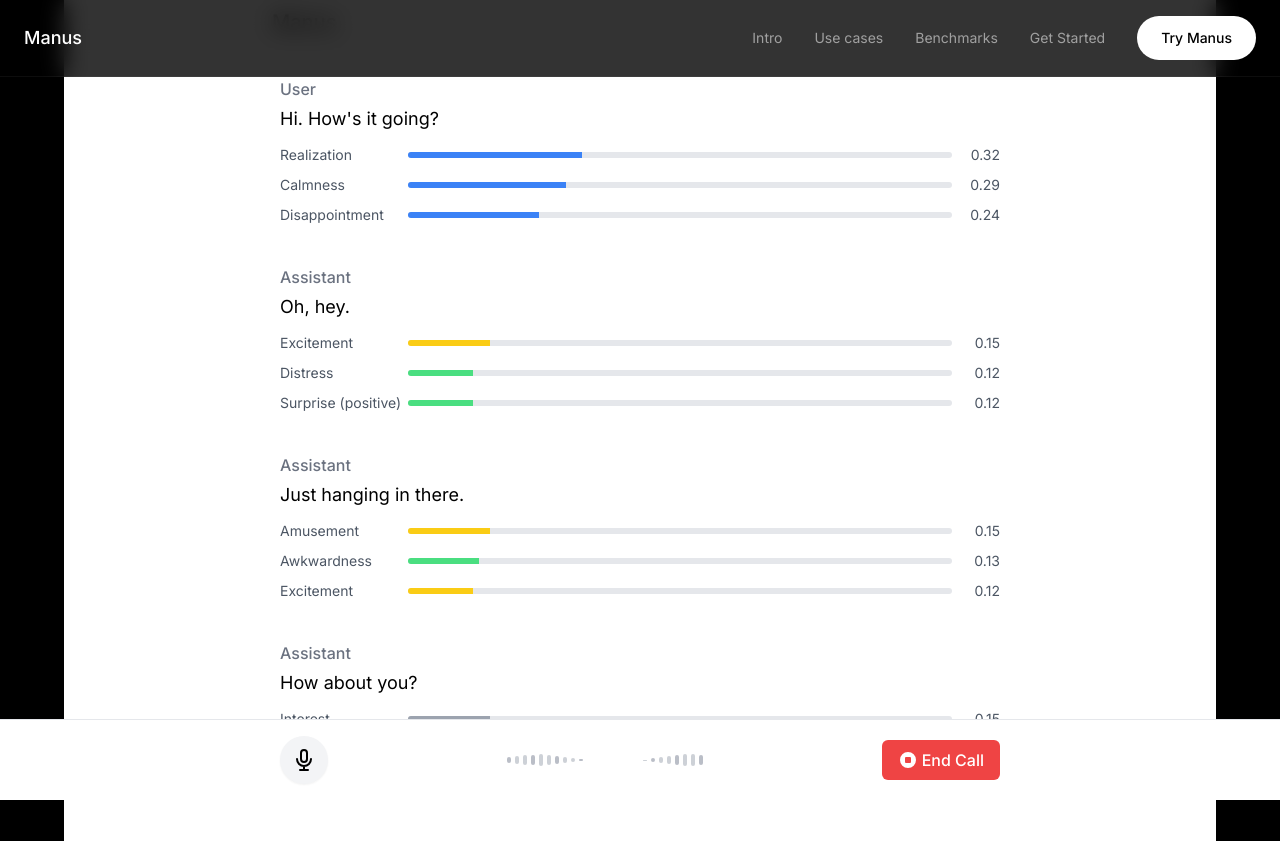
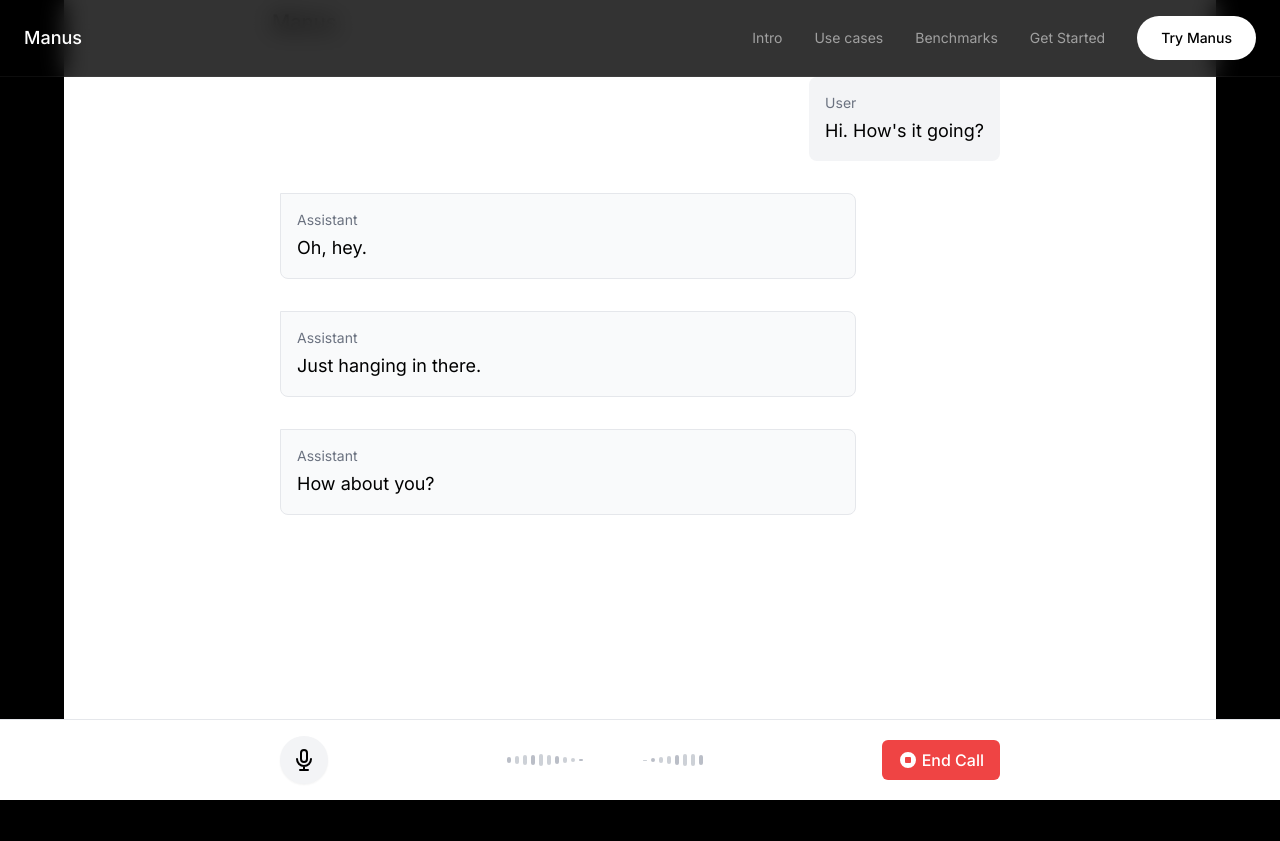
Before and after one commit to abhi-ziellab/portfolio-nextjs, a Next.js app: page /call in a window 1280 px wide. After the commit the page ends 800 px from the top, so only its background shows below. Built offline with nearby package versions, Linux system fonts and the light colour scheme.

Commit message:
Update call page: remove emotions and fix message alignment

```diff
--- a/src/app/call/page.tsx
+++ b/src/app/call/page.tsx
@@ -8,36 +8,18 @@ export default function AudioCall() {
     {
       role: "user",
       content: "Hi. How's it going?",
-      emotions: [
-        { name: "Realization", value: 0.32 },
-        { name: "Calmness", value: 0.29 },
-        { name: "Disappointment", value: 0.24 },
-      ],
     },
     {
       role: "assistant",
       content: "Oh, hey.",
-      emotions: [
-        { name: "Excitement", value: 0.15 },
-        { name: "Distress", value: 0.12 },
-        { name: "Surprise (positive)", value: 0.12 },
-      ],
     },
     {
       role: "assistant",
       content: "Just hanging in there.",
-      emotions: [
-        { name: "Amusement", value: 0.15 },
-        { name: "Awkwardness", value: 0.13 },
-        { name: "Excitement", value: 0.12 },
-      ],
     },
     {
       role: "assistant",
       content: "How about you?",
-      emotions: [
-        { name: "Interest", value: 0.15 },
-      ],
     },
   ]);
 
@@ -56,49 +38,24 @@ export default function AudioCall() {
         {/* Messages */}
         <div className="flex-1 overflow-auto mb-10">
           {messages.map((message, index) => (
-            <div key={index} className="mb-10">
-              <div className="font-medium text-gray-500 mb-1">
-                {message.role === "user" ? "User" : "Assistant"}
+            <div
+              key={index}
+              className={`mb-8 ${message.role === "user" ? "flex flex-col items-end" : ""}`}
+            >
+              <div
+                className={`rounded-lg p-4 max-w-[80%] ${
+                  message.role === "user"
+                    ? "bg-gray-100 rounded-tr-none"
+                    : "bg-gray-50 border border-gray-200 rounded-tl-none"
+                }`}
+              >
+                <div className="text-sm text-gray-500 mb-1">
+                  {message.role === "user" ? "User" : "Assistant"}
+                </div>
+                <div className="text-lg font-normal">
+                  {message.content}
+                </div>
               </div>
-              <div className="text-lg font-normal mb-3">
-                {message.content}
-              </div>
-              {message.emotions && (
-                <div className="flex flex-col space-y-2.5">
-                  {message.emotions.map((emotion, emoIndex) => (
-                    <div key={emoIndex} className="flex items-center">
-                      <div className="w-32 text-sm text-gray-600">
-                        {emotion.name}
-                      </div>
-                      <div className="flex-1 bg-gray-200 h-1.5 rounded-full overflow-hidden">
-                        <div
-                          className={`h-full ${
-                            message.role === "user"
-                              ? "bg-blue-500"
-                              : emotion.name === "Excitement"
-                                ? "bg-yellow-400"
-                                : emotion.name === "Distress"
-                                  ? "bg-green-400"
-                                  : emotion.name === "Surprise (positive)"
-                                    ? "bg-green-400"
-                                    : emotion.name === "Amusement"
-                                      ? "bg-yellow-400"
-                                      : emotion.name === "Awkwardness"
-                                        ? "bg-green-400"
-                                        : emotion.name === "Interest"
-                                          ? "bg-gray-400"
-                                          : "bg-yellow-400"
-                          }`}
-                          style={{ width: `${emotion.value * 100}%` }}
-                        ></div>
-                      </div>
-                      <div className="ml-2 text-sm text-gray-600 w-10 text-right">
-                        {emotion.value.toFixed(2)}
-                      </div>
-                    </div>
-                  ))}
-                </div>
-              )}
             </div>
           ))}
         </div>
```
